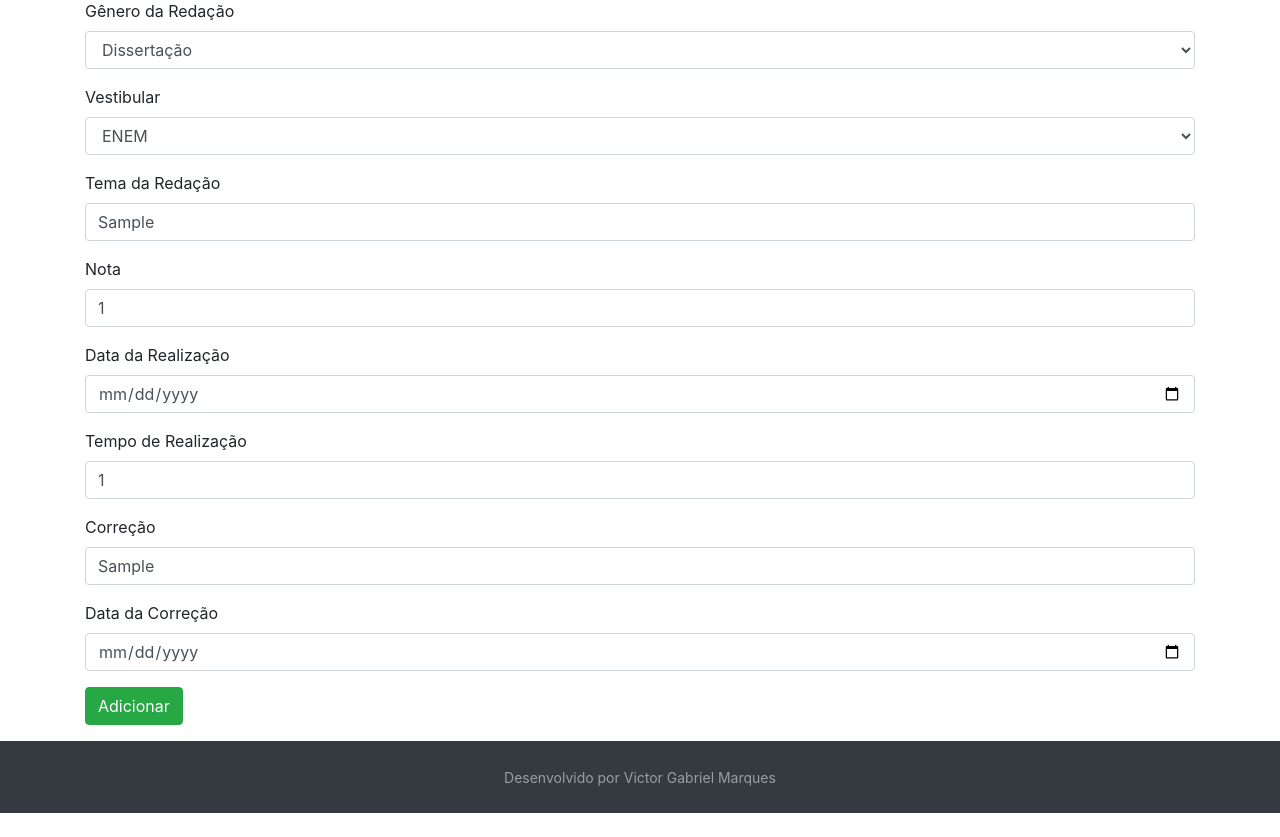
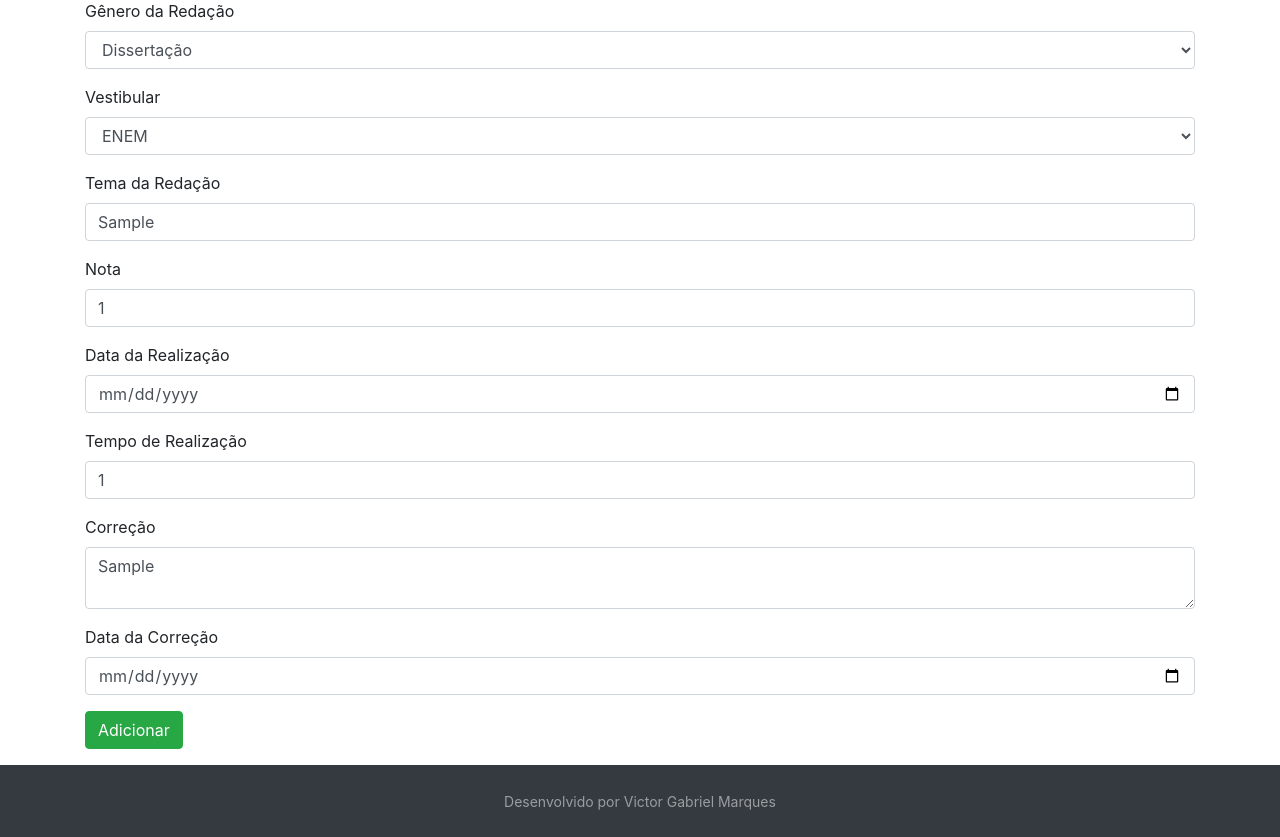
Before and after one commit to VictorGM01/controle_de_questoes, a Django app: template templates/redacoes/editar_redacao.html in a window 1280 px wide. Shown: the part 163-1000 px from the top of the page. Before the commit the page ends 976 px from the top, so only its background shows below. Run offline with Django 4.2, Linux system fonts and the light colour scheme; tables that the repository leaves empty hold one stand-in row (values such as "Sample post"); the template is opened without the code that fills it: values that come from a table or form of the project are taken from there, most other values are stand-ins (such as "Sample title", 1, 10 or a date in 2020).

Commit message:
Personaliza campos de correção e data da correção

```diff
--- a/templates/redacoes/editar_redacao.html
+++ b/templates/redacoes/editar_redacao.html
@@ -44,11 +44,19 @@
         </div>
         <div class="form-group">
             <label for="correção">Correção</label>
-            <input name="correção" class="form-control" type="text" value="{{ redacao.correcao }}" placeholder="Adicione a correção da sua redação">
+            {% if redacao.correcao %}
+            <textarea name="correção" class="form-control">{{ redacao.correcao }}</textarea>
+            {% else %}
+            <textarea name="correção" class="form-control" placeholder="Sem correção adicionada"></textarea>
+            {% endif %}
         </div>
         <div class="form-group">
             <label for="data_correcao">Data da Correção</label>
-            <input name="data_correcao" class="form-control" type="date">
+            {% if data_correcao %}
+            <input name="data_correcao" class="form-control" type="date" value="{{ data_correcao }}">
+            {% else %}
+            <input name="data_correcao" class="form-control" type="date"    >
+            {% endif %}
         </div>
         <button style="margin-bottom: 1rem" type="submit" class="btn btn-success">Adicionar</button>
     </form>
```
Also changed, not shown: redacoes/views.py (+14 -1 lines).
